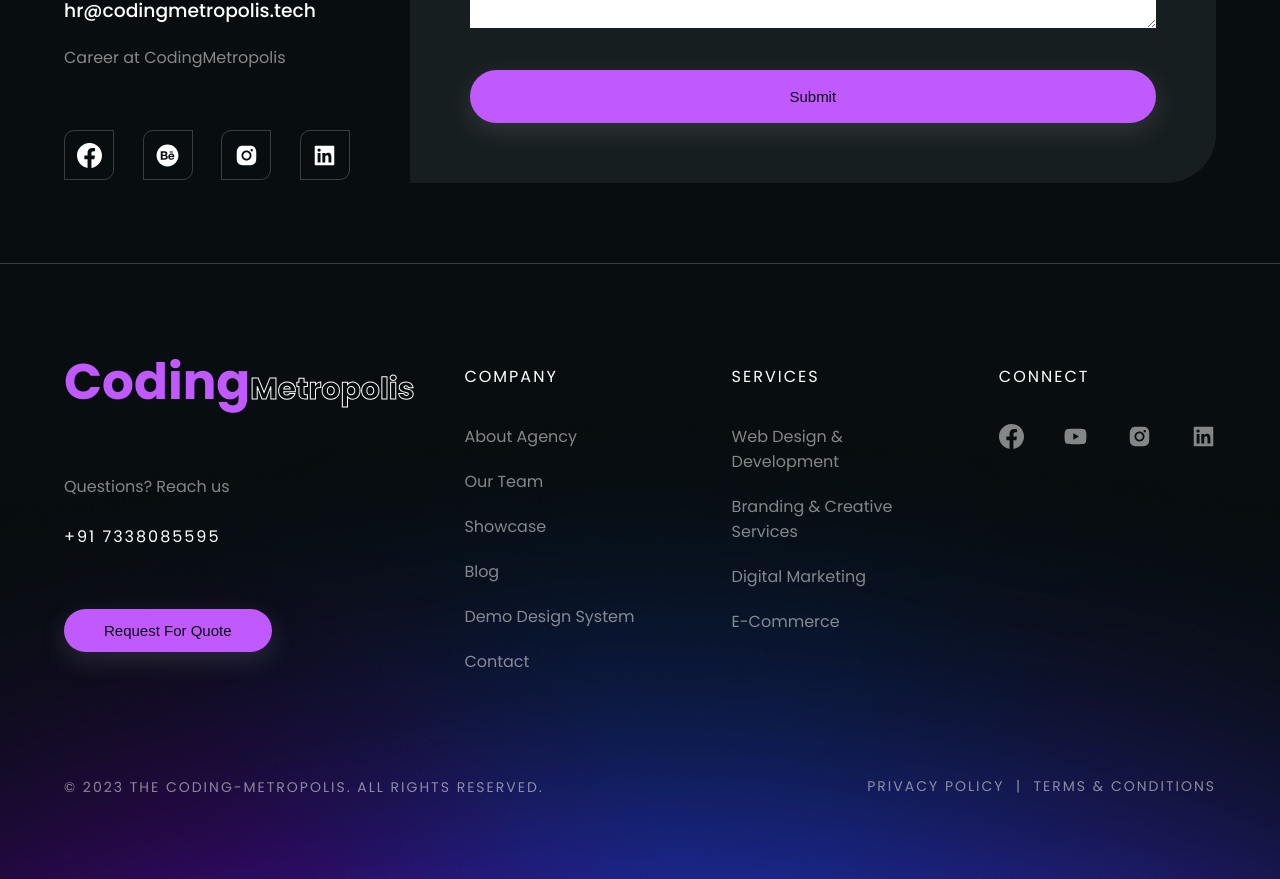
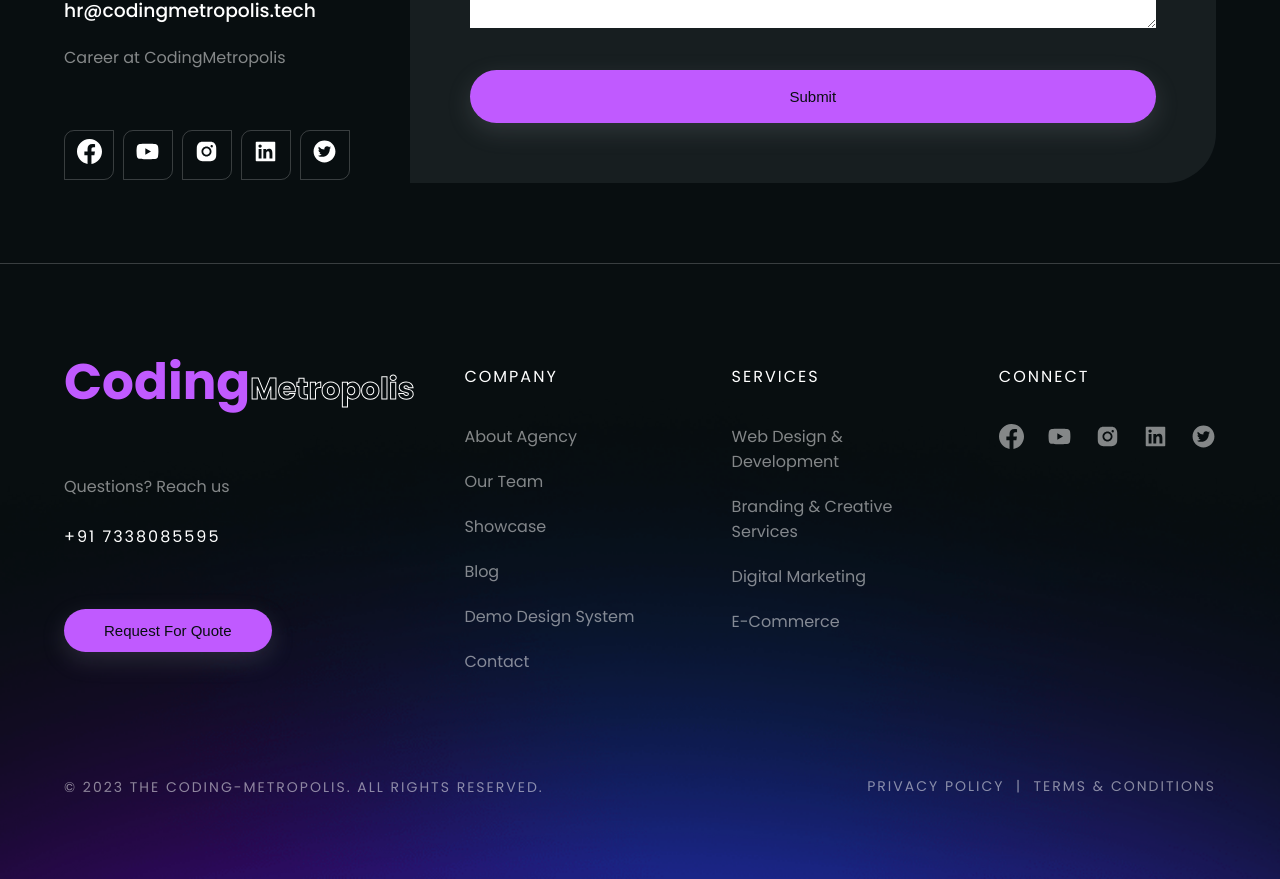
Before and after one commit to codingmetropolis/codingmetropoils, a Next.js app: page /contact in a window 1280 px wide. Shown: the part 1060-1939 px from the top of the page. Built offline with nearby package versions, Linux system fonts and the light colour scheme.

Commit message:
update: social media links

```diff
--- a/components/common/Footer.js
+++ b/components/common/Footer.js
@@ -1,7 +1,7 @@
 import Link from "next/link"
 import { TitleLogo } from "./Title"
 import { BsFacebook } from "react-icons/bs"
-import { AiFillBehanceCircle, AiFillInstagram, AiFillLinkedin, AiFillYoutube } from "react-icons/ai"
+import { AiFillBehanceCircle, AiFillInstagram, AiFillLinkedin, AiFillTwitterCircle, AiFillYoutube } from "react-icons/ai"
 
 const Footer = () => {
   return (
@@ -63,23 +63,28 @@ const Footer = () => {
               <h3>CONNECT</h3>
               <div className='connect'>
                 <li>
-                  <Link href='/'>
+                  <Link href='https://www.facebook.com/profile.php?id=61562625216744'>
                     <BsFacebook size={25} />
                   </Link>
                 </li>
                 <li>
-                  <Link href='/'>
+                  <Link href='https://www.youtube.com/@CodingMetropolis'>
                     <AiFillYoutube size={25} />
                   </Link>
                 </li>
                 <li>
-                  <Link href='/'>
+                  <Link href='https://www.instagram.com/codingmetropolis/'>
                     <AiFillInstagram size={25} />
                   </Link>
                 </li>
                 <li>
-                  <Link href='/'>
+                  <Link href='https://www.linkedin.com/company/coding-metropolis/?viewAsMember=true'>
                     <AiFillLinkedin size={25} />
+                  </Link>
+                </li>
+                <li>
+                  <Link href='https://x.com/cod_metropolis'>
+                    <AiFillTwitterCircle size={25} />
                   </Link>
                 </li>
               </div>
--- a/sections/Contact.js
+++ b/sections/Contact.js
@@ -1,6 +1,7 @@
 import { Title, TitleSm } from "@/components/common/Title"
+import Link from "next/link"
 import React from "react"
-import { AiFillBehanceCircle, AiFillInstagram, AiFillLinkedin } from "react-icons/ai"
+import { AiFillBehanceCircle, AiFillInstagram, AiFillLinkedin, AiFillTwitterCircle, AiFillYoutube } from "react-icons/ai"
 import { BiUserCircle } from "react-icons/bi"
 import { BsFacebook } from "react-icons/bs"
 import { FiHeadphones, FiHelpCircle } from "react-icons/fi"
@@ -41,17 +42,30 @@ const Contact = () => {
                 </div>
               </div>
               <ul>
-                <li className='icon'>
-                  <BsFacebook size={25} />
+              <li className='icon'>
+                  <Link href='https://www.facebook.com/profile.php?id=61562625216744'>
+                    <BsFacebook size={25} />
+                  </Link>
                 </li>
                 <li className='icon'>
-                  <AiFillBehanceCircle size={25} />
+                  <Link href='https://www.youtube.com/@CodingMetropolis'>
+                    <AiFillYoutube size={25} />
+                  </Link>
                 </li>
                 <li className='icon'>
-                  <AiFillInstagram size={25} />
+                  <Link href='https://www.instagram.com/codingmetropolis/'>
+                    <AiFillInstagram size={25} />
+                  </Link>
                 </li>
                 <li className='icon'>
-                  <AiFillLinkedin size={25} />
+                  <Link href='https://www.linkedin.com/company/coding-metropolis/?viewAsMember=true'>
+                    <AiFillLinkedin size={25} />
+                  </Link>
+                </li>
+                <li className='icon'>
+                  <Link href='https://x.com/cod_metropolis'>
+                    <AiFillTwitterCircle size={25} />
+                  </Link>
                 </li>
               </ul>
             </div>
```
